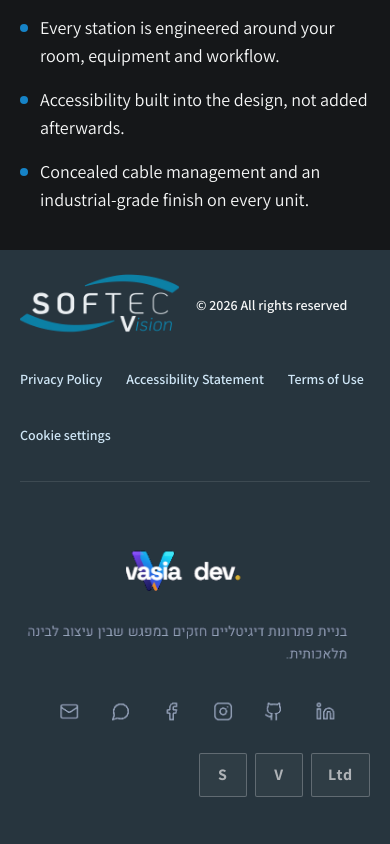
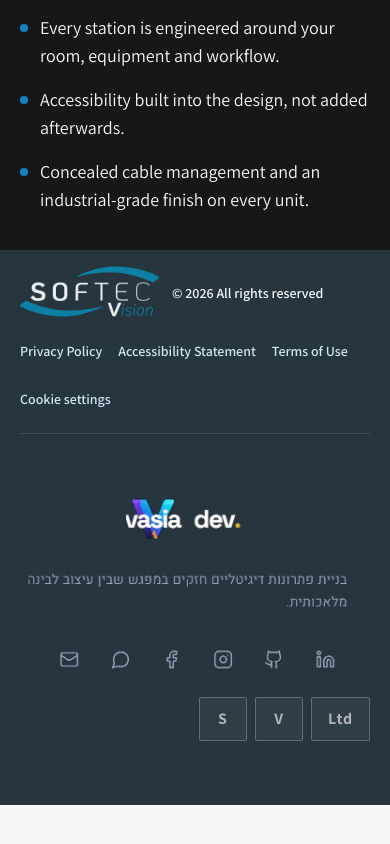
Before and after one commit to ward3107/softec-vision, a Next.js app in the folder web/: page /en/about in a window 390 px wide. Shown: the part 1632-2476 px from the top of the page. After the commit the page ends 2437 px from the top, so only its background shows below. Built offline with nearby package versions, Linux system fonts and the light colour scheme; no server answers.

Commit message:
Tighten footer spacing on mobile

```diff
--- a/web/src/components/Footer.tsx
+++ b/web/src/components/Footer.tsx
@@ -16,16 +16,16 @@ export default async function Footer() {
 
   return (
     <footer className="bg-footer text-paper">
-      {/* Leave enough room below the final footer row for the floating WhatsApp and back-to-top controls. */}
-      <div className="mx-auto max-w-shell px-[clamp(20px,4.5vw,72px)] pb-24 pt-6 text-sm sm:pt-8">
-        <div className="flex flex-wrap items-center justify-between gap-6">
-          <div className="flex flex-wrap items-center gap-4">
-            <span className="block w-[160px]">
+      {/* Keep enough room below the final footer row for the floating WhatsApp and back-to-top controls. */}
+      <div className="mx-auto max-w-shell px-[clamp(20px,4.5vw,72px)] pb-16 pt-4 text-sm sm:pb-24 sm:pt-8">
+        <div className="flex flex-wrap items-center justify-between gap-3 sm:gap-6">
+          <div className="flex flex-wrap items-center gap-3 sm:gap-4">
+            <span className="block w-[140px] sm:w-[160px]">
               <BrandLogo dark />
             </span>
             <span className="font-semibold">{t('rights')}</span>
           </div>
-          <nav className="flex flex-wrap items-center gap-x-6 gap-y-2" aria-label="Legal">
+          <nav className="flex flex-wrap items-center gap-x-4 gap-y-0 sm:gap-x-6 sm:gap-y-2" aria-label="Legal">
             {links.map((link) => (
               <Link key={link.href} href={link.href} className="min-h-[44px] items-center py-2 font-semibold text-[#cfe6f6] hover:underline">
                 {link.label}
@@ -34,7 +34,7 @@ export default async function Footer() {
             <CookiePreferencesLink label={t('cookiePreferences')} />
           </nav>
         </div>
-        <div className="mt-6 flex flex-col items-center gap-3 border-t border-white/10 pt-4">
+        <div className="mt-3 flex flex-col items-center gap-2 border-t border-white/10 pt-3 sm:mt-6 sm:gap-3 sm:pt-4">
           <CreatorSignature />
           <span className="self-end opacity-80 transition-opacity hover:opacity-100">
             <AdminEntrance />
```
